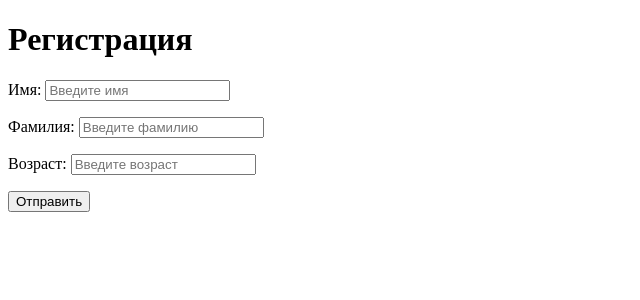
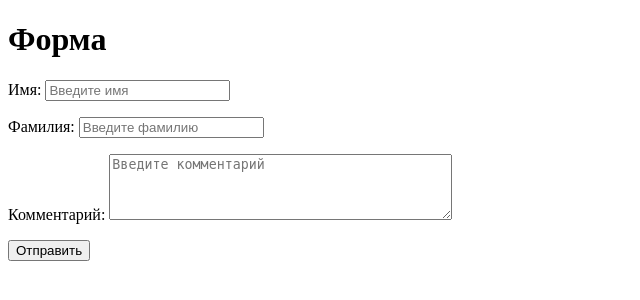
Before and after one commit to fantikov-OPS/django, a Django app: page / in a window 1280 px wide. Shown: the top 300 px of the page, without its empty margins (0-640 px from the left). Run offline with Django 3.2, Linux system fonts and the light colour scheme.

Commit message:
add comment form

```diff
--- a/src/app/forms.py
+++ b/src/app/forms.py
@@ -12,8 +12,7 @@ class UserForm(forms.Form):
         max_length=100,
         widget=forms.TextInput(attrs={'placeholder': 'Введите фамилию'}),
     )
-    age = forms.IntegerField(
-        label='Возраст',
-        min_value=0,
-        widget=forms.NumberInput(attrs={'placeholder': 'Введите возраст'}),
+    comment = forms.CharField(
+        label='Комментарий',
+        widget=forms.Textarea(attrs={'placeholder': 'Введите комментарий', 'rows': 4}),
     )
--- a/src/app/templates/app/index.html
+++ b/src/app/templates/app/index.html
@@ -2,10 +2,10 @@
 <html lang="ru">
 <head>
     <meta charset="UTF-8">
-    <title>Регистрация</title>
+    <title>Комментарий</title>
 </head>
 <body>
-    <h1>Регистрация</h1>
+    <h1>Форма</h1>
 
     <form method="post">
         {% csrf_token %}
@@ -13,8 +13,10 @@
         <button type="submit">Отправить</button>
     </form>
 
-    {% if message %}
-        <p>{{ message }}</p>
+    {% if stats %}
+        <p>Длина комментария: {{ stats.length }}</p>
+        <p>Гласных: {{ stats.vowels }}</p>
+        <p>Согласных: {{ stats.consonants }}</p>
     {% endif %}
 </body>
 </html>
--- a/src/app/views.py
+++ b/src/app/views.py
@@ -2,19 +2,36 @@ from django.shortcuts import render
 
 from app.forms import UserForm
 
+VOWELS = set('аеёиоуыэюяaeiouy')
+
+
+def analyze_comment(comment):
+    vowels = consonants = 0
+    for char in comment.lower():
+        if char in VOWELS:
+            vowels += 1
+        elif char.isalpha():
+            consonants += 1
+    return len(comment), vowels, consonants
+
 
 def index(request):
-    message = None
+    stats = None
 
     if request.method == 'POST':
         form = UserForm(request.POST)
         if form.is_valid():
-            age = form.cleaned_data['age']
-            message = 'В доступе отказано' if age < 18 else 'Добро пожаловать'
+            comment = form.cleaned_data['comment']
+            length, vowels, consonants = analyze_comment(comment)
+            stats = {
+                'length': length,
+                'vowels': vowels,
+                'consonants': consonants,
+            }
     else:
         form = UserForm()
 
     return render(request, 'app/index.html', {
         'form': form,
-        'message': message,
+        'stats': stats,
     })
```
